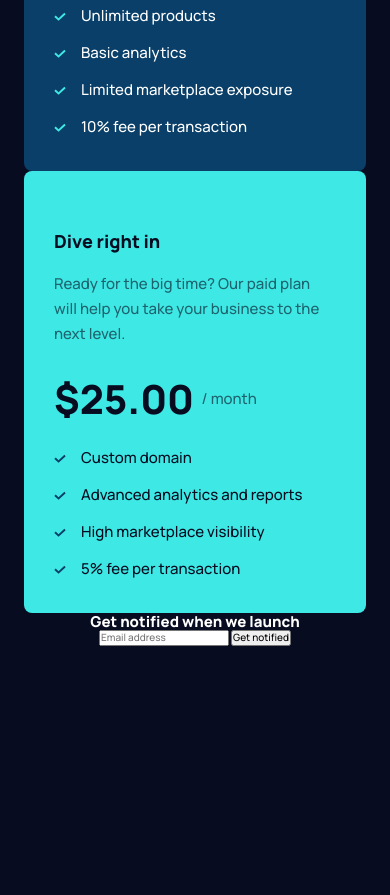
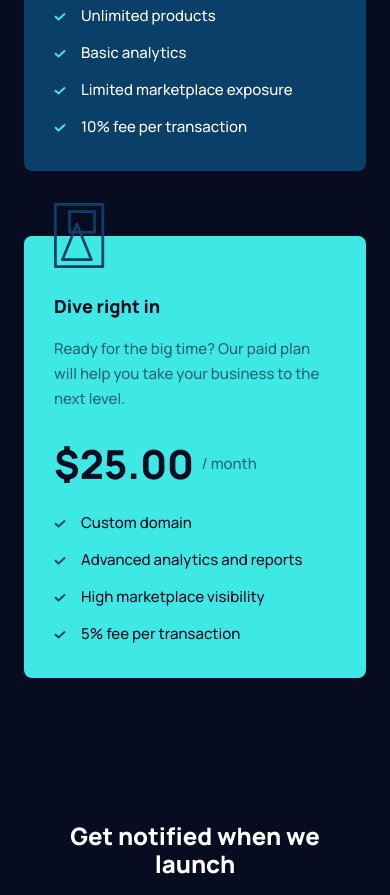
Before and after one commit to MichalTrubini/Maker-pre-launch-landing-page, a plain HTML site: page starter-code/index.html in a window 390 px wide. Shown: the part 2589-3484 px from the top of the page. Before the commit the page ends 3235 px from the top, so only its background shows below. Drawn offline with Linux system fonts and the light colour scheme.

Commit message:
css mobile done

```diff
--- a/starter-code/index.html
+++ b/starter-code/index.html
@@ -87,6 +87,7 @@
     </div>
 
     <div class="pricing__card">
+      <img src="assets/icon-free.svg" alt="free" class="pricing__top-icon pricing__top-icon-primary">
       <h2 class="pricing__card-heading">
         Dip your toe
       </h2>
@@ -105,6 +106,7 @@
     </div>
 
     <div class="pricing__card pricing__card--secondary">
+      <img src="assets/icon-paid.svg" alt="free" class="pricing__top-icon pricing__top-icon-secondary">
       <h2 class="pricing__card-heading">
         Dive right in
       </h2>
@@ -129,13 +131,13 @@
 
   </section>
 
-  <footer class="footer">
+  <footer class="footer padding">
     <h2 class="footer__heading">
       Get notified when we launch
     </h2>
     <form class="footer__form">
-      <input type="email" class="footer__input" placeholder="Email address">
-      <button class="footer__button">Get notified</button>
+      <input type="email" class="footer__input footer__form-element" placeholder="Email address">
+      <button class="footer__button footer__form-element">Get notified</button>
     </form>
 
   </footer>
--- a/starter-code/scss/style.scss
+++ b/starter-code/scss/style.scss
@@ -118,6 +118,19 @@ h1,h2,h3 {
         padding:6rem 3rem 3.2rem;
         background:$background-card-dark;
         text-align: left;
+        position: relative;
+    }
+
+    &__top-icon {
+        position: absolute;
+    }
+
+    &__top-icon-primary {
+        top:-22px;
+    }
+
+    &__top-icon-secondary {
+        top:-33px;
     }
 
     &__card-about {
@@ -130,6 +143,7 @@ h1,h2,h3 {
 
     &__card--secondary {
         background:$background-card-light;
+        margin-top:6.5rem;
     }
 
     &__card-heading {
@@ -184,3 +198,40 @@ h1,h2,h3 {
         margin-right:1.5rem;
     }
 }
+
+.footer {
+    margin: 14.4rem 0 16.4rem;
+
+    &__heading {
+        font-size: 2.4rem;
+        width:75%;
+        margin:0 auto 3.1rem;
+    }
+
+    &__form {
+        display: flex;
+        flex-direction: column;
+        max-width:32.7rem;
+    }
+
+    &__form-element {
+        padding:1.2rem 1.8rem 1.1rem;
+        border:none;
+        border-radius: 24px;
+        outline:none;
+        font-size: 1.5rem;
+        font-weight: 800;
+        line-height: 2.5rem;
+    }
+
+    &__input {
+        background: $background-input;
+        color:$White;
+        margin-bottom:2.4rem;
+    }
+
+    &__button {
+        background:$background-button;
+        color:$color-text-dark;
+    }
+}
```
Also changed, not shown: starter-code/css/style.css, 1 other file.
